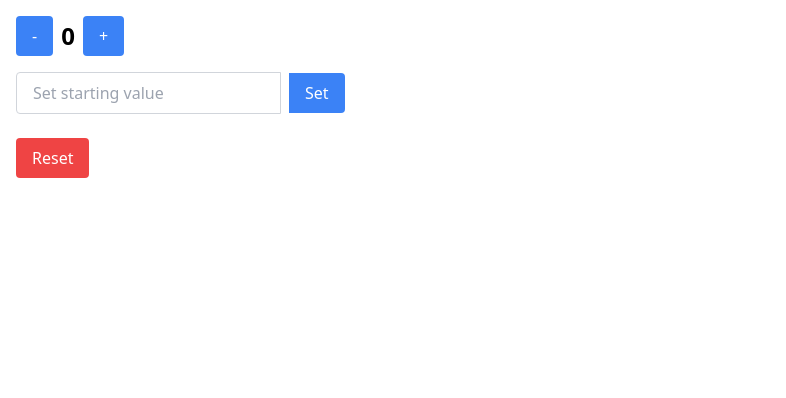
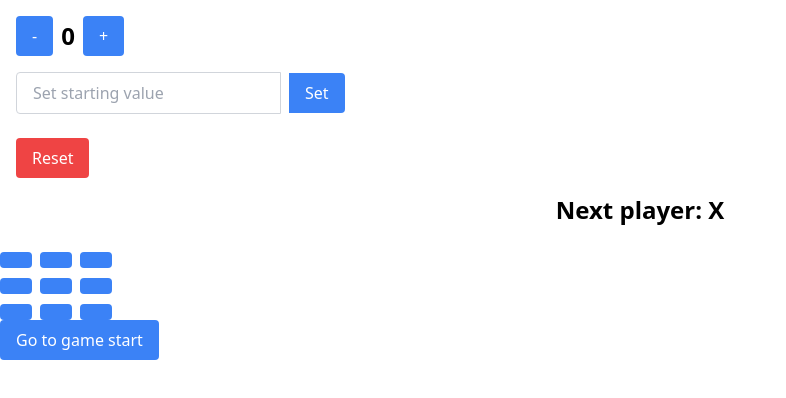
Before and after one commit to joeltmathew857/my-todo-app, a React (Create React App) app: page / in a window 1280 px wide. Shown: the top 398 px of the page, without its empty margins (0-786 px from the left). Built offline with nearby package versions, Linux system fonts and the light colour scheme.

Commit message:
add-tictac

```diff
--- a/src/App.js
+++ b/src/App.js
@@ -9,7 +9,7 @@ const App = () => {
     <div>
       {/* <Todo />  */}
        <SimpleState />
-       {/* <Samplestate /> */}
+       <Samplestate />
     </div>
   );
 };
--- /dev/null
+++ b/src/Components/Samplestate.js
@@ -0,0 +1,121 @@
+import React, { useState } from 'react';
+
+const Square = ({ value, onSquareClick }) => {
+  return (
+    <button
+      className="px-4 py-2 bg-blue-500 text-white rounded hover:bg-blue-600 mr-2"
+      onClick={onSquareClick}
+    >
+      {value}
+    </button>
+  );
+};
+
+const Board = ({ xIsNext, squares, onPlay }) => {
+  function handleClick(i) {
+    if (calculateWinner(squares) || squares[i]) {
+      return;
+    }
+    const nextSquares = squares.slice();
+    nextSquares[i] = xIsNext ? 'X' : 'O';
+    onPlay(nextSquares);
+  }
+
+  const winner = calculateWinner(squares);
+  let status;
+  if (winner) {
+    status = 'Winner: ' + winner;
+  } else {
+    status = 'Next player: ' + (xIsNext ? 'X' : 'O');
+  }
+
+  return (
+    <>
+      <div className="text-center text-2xl font-bold mb-4 status">{status}</div>
+      <div className="board-row">
+        <Square value={squares[0]} onSquareClick={() => handleClick(0)} />
+        <Square value={squares[1]} onSquareClick={() => handleClick(1)} />
+        <Square value={squares[2]} onSquareClick={() => handleClick(2)} />
+      </div>
+      <div className="board-row">
+        <Square value={squares[3]} onSquareClick={() => handleClick(3)} />
+        <Square value={squares[4]} onSquareClick={() => handleClick(4)} />
+        <Square value={squares[5]} onSquareClick={() => handleClick(5)} />
+      </div>
+      <div className="board-row">
+        <Square value={squares[6]} onSquareClick={() => handleClick(6)} />
+        <Square value={squares[7]} onSquareClick={() => handleClick(7)} />
+        <Square value={squares[8]} onSquareClick={() => handleClick(8)} />
+      </div>
+    </>
+  );
+};
+
+const Game = () => {
+  const [history, setHistory] = useState([Array(9).fill(null)]);
+  const [currentMove, setCurrentMove] = useState(0);
+  const xIsNext = currentMove % 2 === 0;
+  const currentSquares = history[currentMove];
+
+  function handlePlay(nextSquares) {
+    const nextHistory = [...history.slice(0, currentMove + 1), nextSquares];
+    setHistory(nextHistory);
+    setCurrentMove(nextHistory.length - 1);
+  }
+
+  function jumpTo(nextMove) {
+    setCurrentMove(nextMove);
+  }
+
+  const moves = history.map((squares, move) => {
+    let description;
+    if (move > 0) {
+      description = 'Go to move #' + move;
+    } else {
+      description = 'Go to game start';
+    }
+    return (
+      <li key={move}>
+        <button
+          className="px-4 py-2 bg-blue-500 text-white rounded hover:bg-blue-600 mr-2"
+          onClick={() => jumpTo(move)}
+        >
+          {description}
+        </button>
+      </li>
+    );
+  });
+
+  return (
+    <div className="game">
+      <div className="game-board">
+        <Board xIsNext={xIsNext} squares={currentSquares} onPlay={handlePlay} />
+      </div>
+      <div className="game-info">
+        <ol>{moves}</ol>
+      </div>
+    </div>
+  );
+};
+
+export default Game;
+
+function calculateWinner(squares) {
+  const lines = [
+    [0, 1, 2],
+    [3, 4, 5],
+    [6, 7, 8],
+    [0, 3, 6],
+    [1, 4, 7],
+    [2, 5, 8],
+    [0, 4, 8],
+    [2, 4, 6],
+  ];
+  for (let i = 0; i < lines.length; i++) {
+    const [a, b, c] = lines[i];
+    if (squares[a] && squares[a] === squares[b] && squares[a] === squares[c]) {
+      return squares[a];
+    }
+  }
+  return null;
+}
--- a/src/Components/SimpleState.js
+++ b/src/Components/SimpleState.js
@@ -34,8 +34,8 @@ const SimpleStateExample = () => {
       <div className="flex items-center mb-4">
         <button className="px-4 py-2 bg-blue-500 text-white rounded mr-2" onClick={decrementCount}>-</button>
 
-          <h2 className="text-2xl font-bold">{count}</h2><button className="px-4 py-2 bg-blue-500 text-white rounded ml-2" onClick={incrementCount}>+</button></div>
-
+          <h2 className="text-2xl font-bold">{count}</h2>
+          <button className="px-4 py-2 bg-blue-500 text-white rounded ml-2" onClick={incrementCount}>+</button></div>
 
       <div className="flex items-center">
 
```
